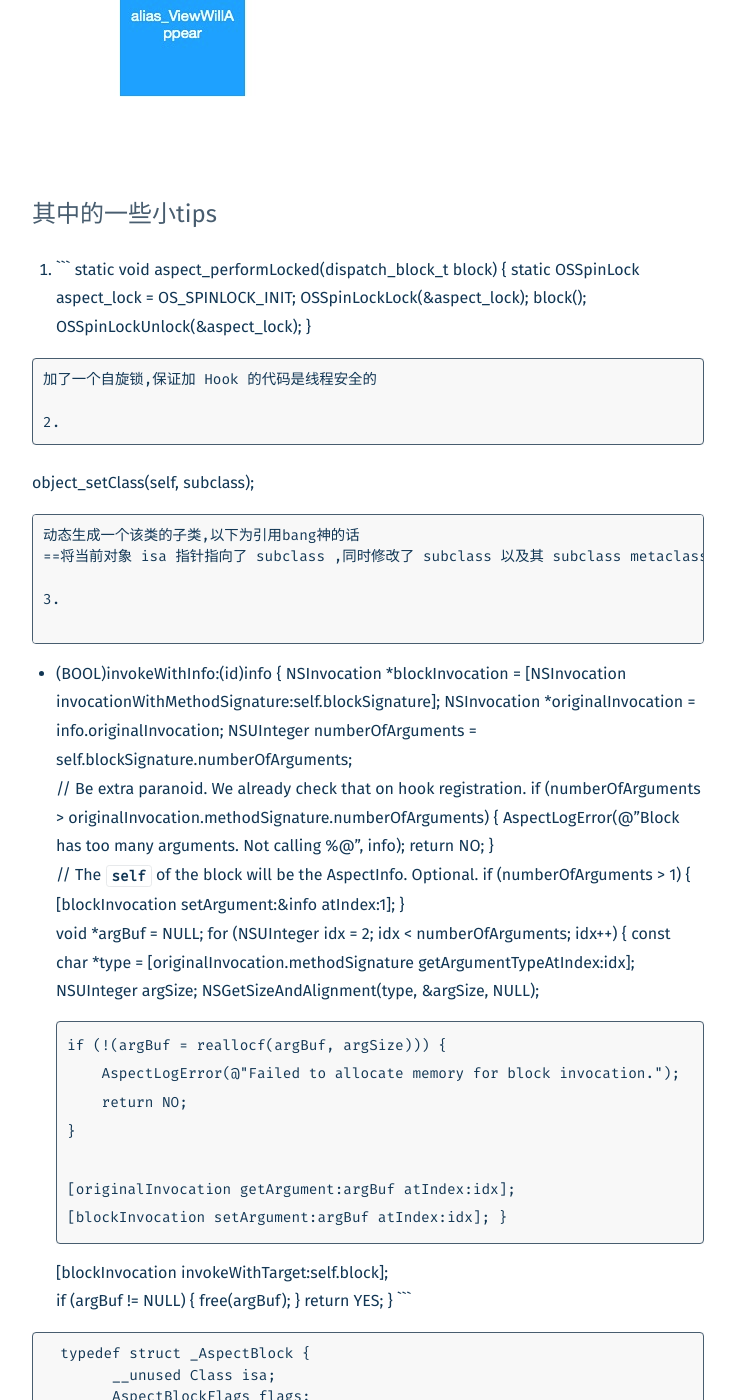
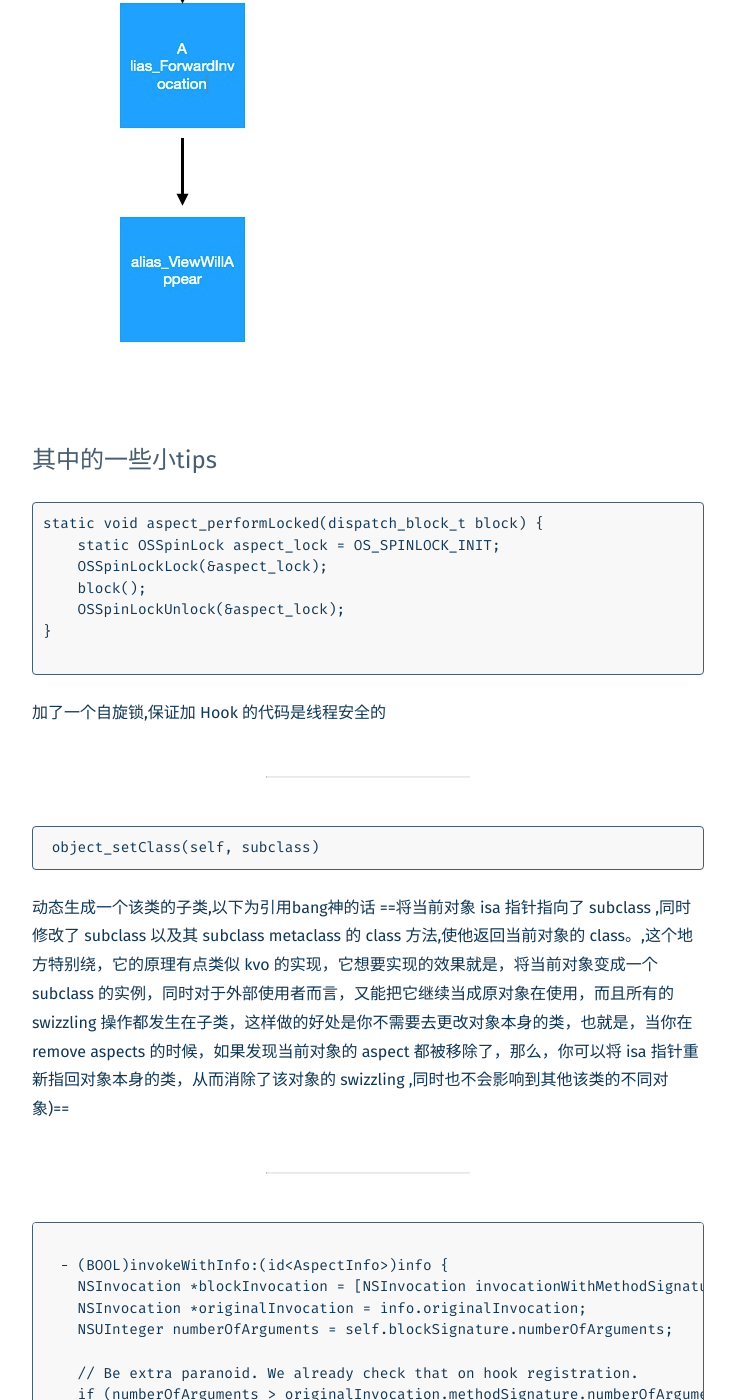
Before and after one commit to kylinuranus/kylinuranus.github.io, a Jekyll site: the page built from _posts/2018-09-26-Aspects.md, in a window 1280 px wide and 1400 px high, scrolled down 4807 px. Shown: the whole window, without its empty margins (272-1007 px from the left). Built offline with Jekyll 4.4.1, drawn with Linux system fonts in a browser that asks for light colours; some of the changed text lies outside the part shown.

Commit message:
some change

````diff
--- a/_posts/2018-09-26-Aspects.md
+++ b/_posts/2018-09-26-Aspects.md
@@ -22,7 +22,7 @@
 
 ### 基本流程
 
-1. 首先判断该selector是否能被hook,
+ 首先判断该selector是否能被hook,
 
 ```
   dispatch_once(&pred, ^{
@@ -34,8 +34,10 @@
 
   不允许子类父类hook,防止死循环
 
-2. 将selector, 时机,和 block 用一个对象存起来
-3.
+---
+   将selector, 时机,和 block 用一个对象存起来
+
+---
 
 ```
   static void aspect_prepareClassAndHookSelector(NSObject *self, SEL selector, NSError **error) {
@@ -62,6 +64,8 @@
   动态增加一个别名方法,指向hook方法的实现
 
   替换原来selector方法的imp实现，指向消息转发
+
+  ---
 
 ```
  static Class aspect_hookClass(NSObject *self, NSError **error) {
@@ -172,7 +176,8 @@
 
 ### 其中的一些小tips
 
-1.
+
+
 ```
 static void aspect_performLocked(dispatch_block_t block) {
     static OSSpinLock aspect_lock = OS_SPINLOCK_INIT;
@@ -184,15 +189,17 @@
 ```
 加了一个自旋锁,保证加 Hook 的代码是线程安全的
 
-2.
-```
- object_setClass(self, subclass);
+---
+
 
 ```
+ object_setClass(self, subclass)
+```
+
 动态生成一个该类的子类,以下为引用bang神的话
 ==将当前对象 isa 指针指向了 subclass ,同时修改了 subclass 以及其 subclass metaclass 的 class 方法,使他返回当前对象的 class。,这个地方特别绕，它的原理有点类似 kvo 的实现，它想要实现的效果就是，将当前对象变成一个 subclass 的实例，同时对于外部使用者而言，又能把它继续当成原对象在使用，而且所有的 swizzling 操作都发生在子类，这样做的好处是你不需要去更改对象本身的类，也就是，当你在 remove aspects 的时候，如果发现当前对象的 aspect 都被移除了，那么，你可以将 isa 指针重新指回对象本身的类，从而消除了该对象的 swizzling ,同时也不会影响到其他该类的不同对象)==
 
-3.
+---
 
 ```
 
````
Also changed, not shown: other parts of _posts/2018-09-26-Aspects.md (+1 -1 lines), _posts/2017-12-06-GCD.md (+1 -1 lines).
